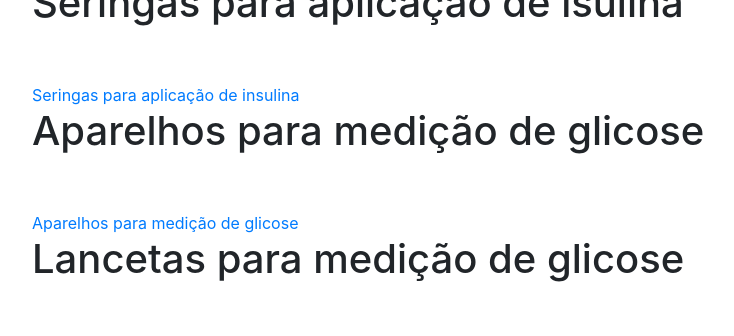
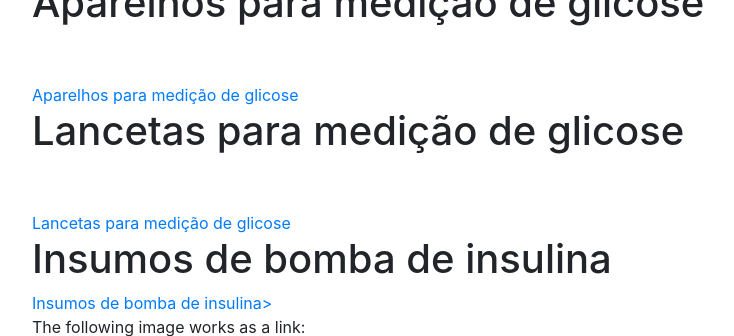
Before and after one commit to LucasKleaL/doabetes, a Django app: page /produtos in a window 1280 px wide. Shown: the part 349-685 px from the top of the page, without its empty margins (53-787 px from the left). Run offline with Django 3.2, Linux system fonts and the light colour scheme; some libraries are stand-ins or nearby versions.

Commit message:
meu segungo commit

```diff
--- a/doabetesite/templates/site/paginaProdutos.html
+++ b/doabetesite/templates/site/paginaProdutos.html
@@ -193,12 +193,20 @@ font-size: 6px;
     </nav>
 </header>
   <div class="py-5">
-    <div class="container">
+    <div class="container" id="col-md-12">
       <div class="row">
         <div class="col-md-12" style="">
           <h1 class="display-4">Confira os produtos mais comuns oferecidos no site:<br><br></h1>
+            <nav class="navbar navbar-expand-lg fixed-top">
+                <a id="doabetes" href="home"><img id="logo" src="{% static 'img/logo 2redondo.png' %}" alt="Doabetes">
+                    DOABETES </a>
+
+
           <h1 class="">Seringas para aplicação de isulina<br><br></h1>
           <a href="Seringas_para_aplicação_de_insulina_.html"> Seringas para aplicação de insulina</a>
+          <a id="doabetes" href="Seringas_para_aplicação_de_insulina_"><img id="seringa_aplicacao.png" src="{% static 'img/produto_imagem/seringa_aplicacao' %}">
+            DOABETES </a>
+
         </div>
       </div>
       <div class="row">
@@ -207,7 +215,14 @@ font-size: 6px;
           <a href="Aparelhos_para_medir_glicose.html">Aparelhos para medição de glicose</a>
           <h1 class="">Lancetas para medição de glicose<br><br></h1>
           <a href="Lancetas_para_medição_de_glicose.html">Lancetas para medição de glicose</a>
-          <h1 class="">Heading 1</h1>
+          <h1 class="">Insumos de bomba de insulina</h1>
+          <a href="Insumos_de_bomba_de_insulina.html">Insumos de bomba de insulina></a>
+          <br>The following image works as a link:<br>
+          <a href="https://www.qries.com/">
+             <img alt="Qries" src="https://www.qries.com/images/banner_logo.png"
+             width=150" height="70">
+          </a>
+
         </div>
       </div>
     </div>
```
Also changed, not shown: doabetesite/static/img/produto_imagem/insumos_bomba.png (added), doabetesite/static/img/produto_imagem/lanceta.png (added), doabetesite/static/img/produto_imagem/medidor_glicose.png (added), doabetesite/static/img/produto_imagem/seringa_aplicacao.png (added).
